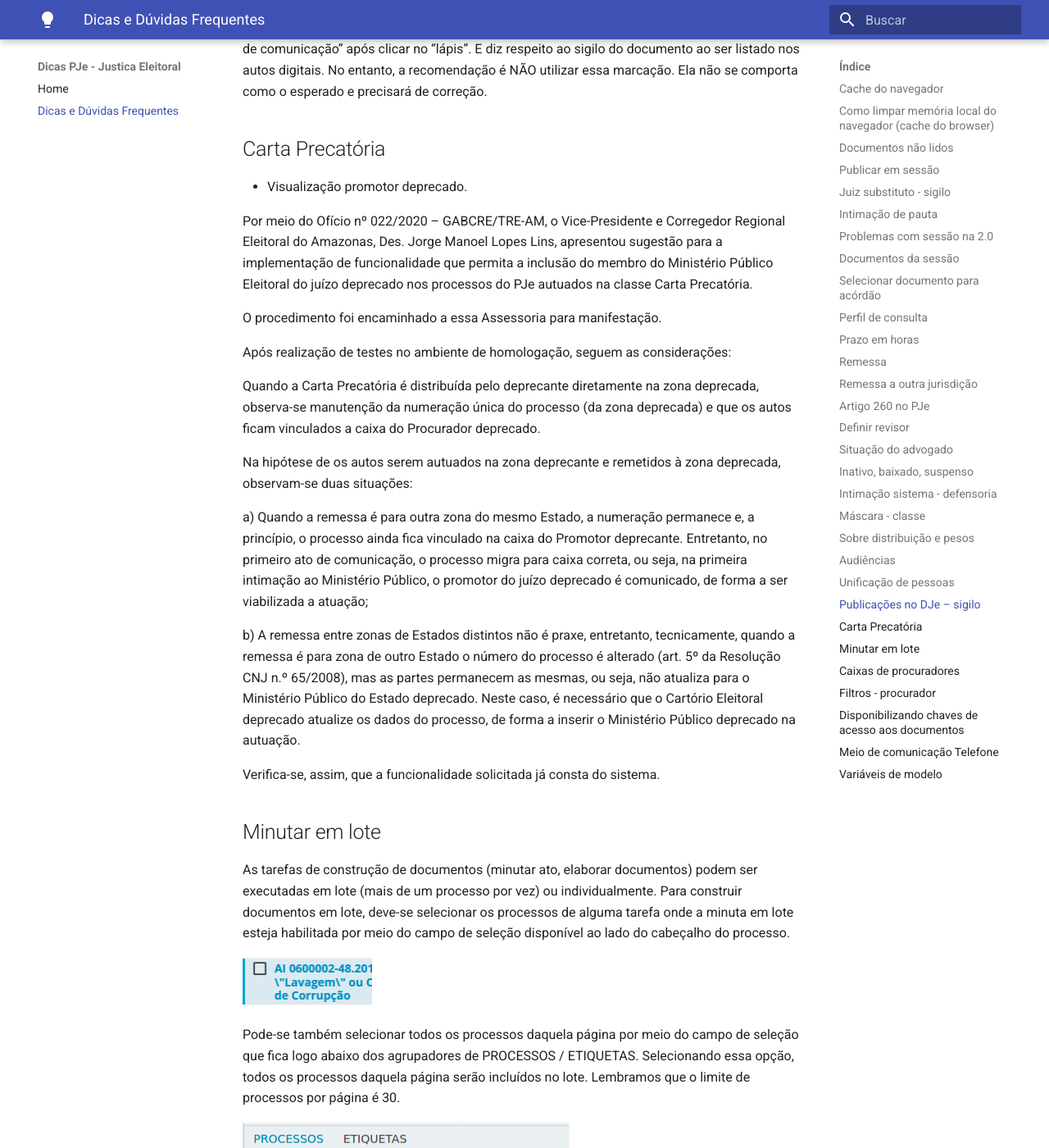
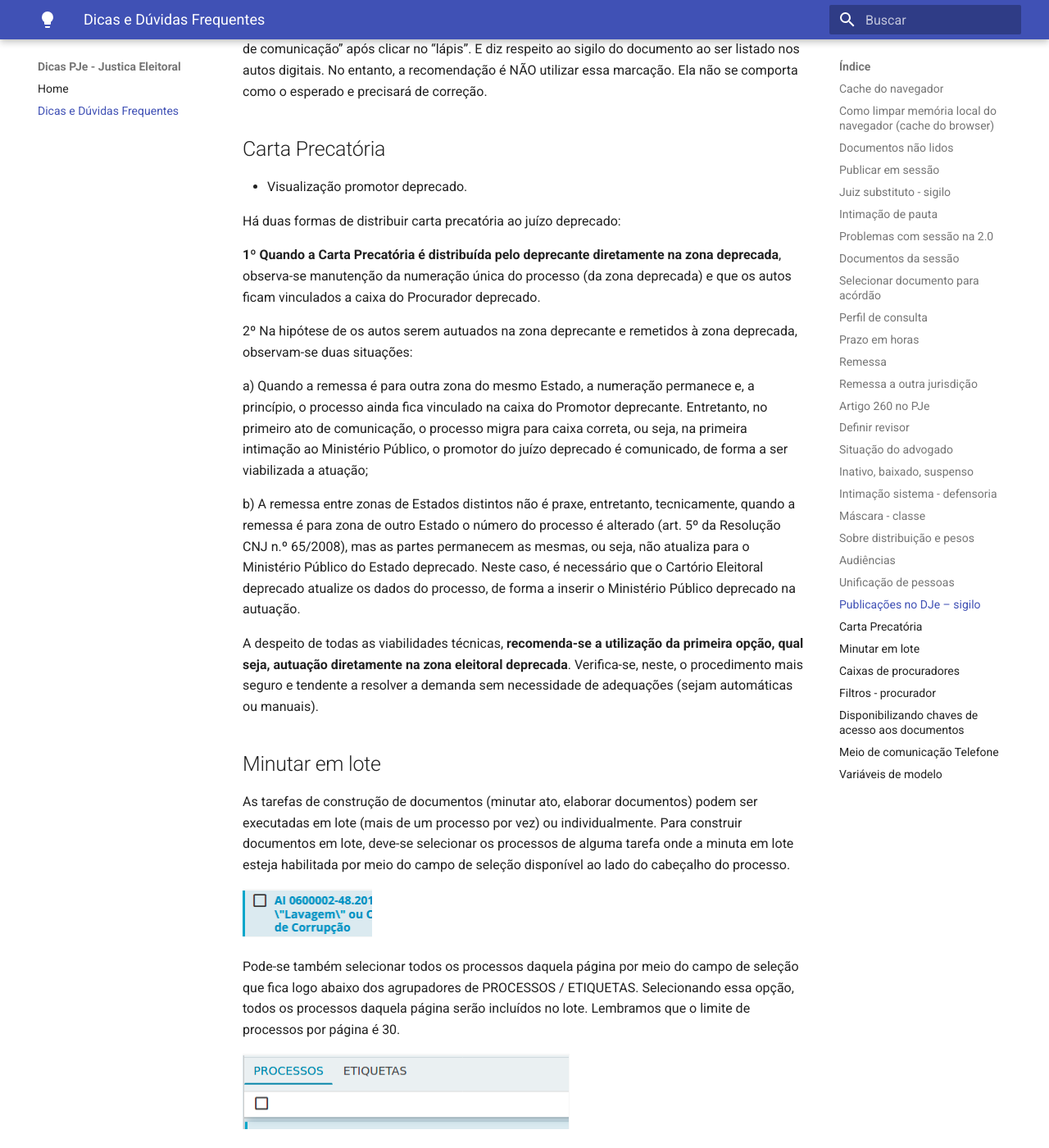
Before and after one commit to PJeJE/dicas_versao_1, an MkDocs documentation site: the page built from docs/dicas.md, in a window 1280 px wide and 1400 px high, scrolled down 28823 px. Shown: the whole window at 82% size. Built offline with MkDocs 1.6.1 and Material for MkDocs 9.7.7, drawn with Linux system fonts in a browser that asks for light colours; nearby versions of some CDN libraries.

Commit message:
Carta Precatória - alteração do texto para formato de instrução

```diff
--- a/docs/dicas.md
+++ b/docs/dicas.md
@@ -671,21 +671,17 @@ Marcar essa opção, deveria refletir no documento que será criado/selecionado
 
  - Visualização promotor deprecado.
 
-Por meio do Ofício nº 022/2020 – GABCRE/TRE-AM, o Vice-Presidente e Corregedor Regional Eleitoral do Amazonas, Des. Jorge Manoel Lopes Lins, apresentou sugestão para a implementação de funcionalidade que permita a inclusão do membro do Ministério Público Eleitoral do juízo deprecado nos processos do PJe autuados na classe Carta Precatória.
+Há duas formas de distribuir carta precatória ao juízo deprecado:
 
-O procedimento foi encaminhado a essa Assessoria para manifestação.
+**1º Quando a Carta Precatória é distribuída pelo deprecante diretamente na zona deprecada**, observa-se manutenção da numeração única do processo (da zona deprecada) e  que os autos ficam vinculados a caixa do Procurador deprecado.
 
-Após realização de testes no ambiente de homologação, seguem as considerações:
-
-Quando a Carta Precatória é distribuída pelo deprecante diretamente na zona deprecada, observa-se manutenção da numeração única do processo (da zona deprecada) e  que os autos ficam vinculados a caixa do Procurador deprecado.
-
-Na hipótese de os autos serem autuados na zona deprecante e remetidos à zona deprecada, observam-se duas situações:
+2º Na hipótese de os autos serem autuados na zona deprecante e remetidos à zona deprecada, observam-se duas situações:
 
 a)  Quando a remessa é para outra zona do mesmo Estado, a  numeração permanece e, a princípio, o processo ainda fica vinculado na caixa do Promotor deprecante. Entretanto, no primeiro ato de comunicação, o processo migra para caixa correta, ou seja, na primeira intimação ao Ministério Público, o promotor do juízo deprecado é comunicado, de forma a ser viabilizada a atuação;
 
 b) A remessa entre zonas de Estados distintos não é praxe, entretanto, tecnicamente, quando a remessa é para zona de outro Estado o número do processo é alterado (art. 5º da Resolução CNJ n.º 65/2008), mas as partes permanecem as mesmas, ou seja, não atualiza para o Ministério Público do Estado deprecado. Neste caso, é necessário que o Cartório Eleitoral deprecado atualize os dados do processo, de forma a inserir o Ministério Público deprecado na autuação.
 
-Verifica-se, assim, que a funcionalidade solicitada já consta do sistema.
+A despeito de todas as viabilidades técnicas, **recomenda-se a utilização da primeira opção, qual seja, autuação diretamente na zona eleitoral deprecada**. Verifica-se, neste, o procedimento mais seguro e tendente a resolver a demanda sem necessidade de adequações (sejam automáticas ou manuais).
 
 ## Minutar em lote
 
```
